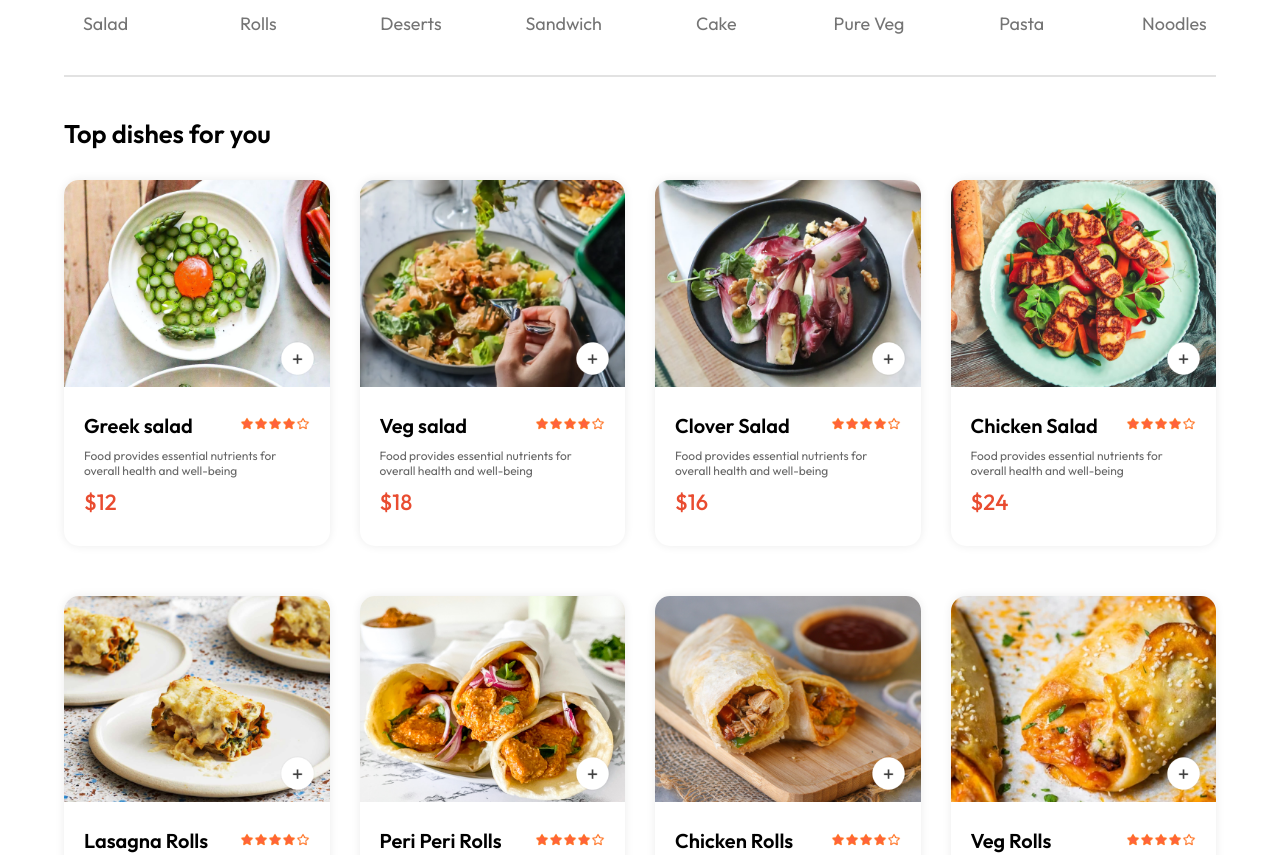
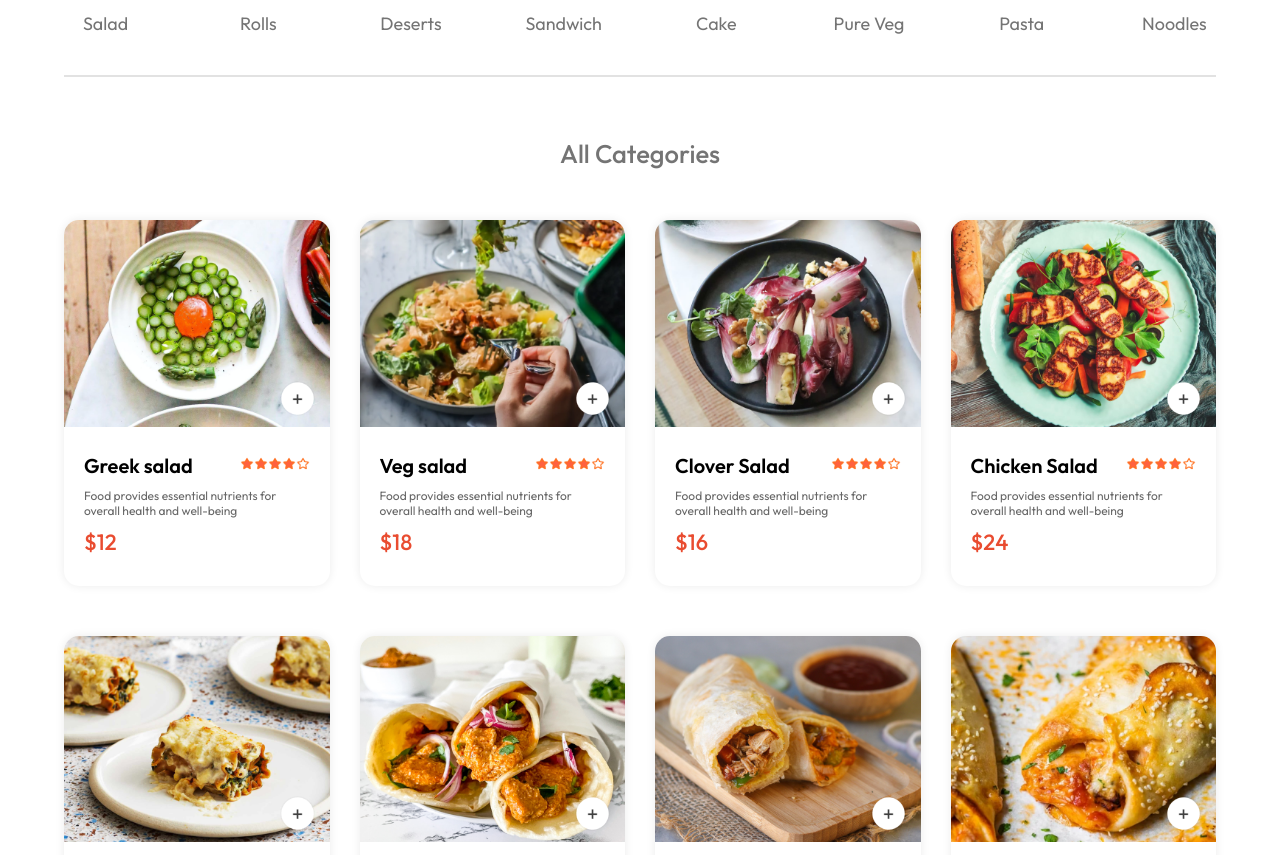
Before and after one commit to Niteshpanday05/food-order, a React (Vite) app: page / in a window 1280 px wide. Shown: the part 969-1824 px from the top of the page. Built offline with nearby package versions, Linux system fonts and the light colour scheme.

Commit message:
category section

```diff
--- a/src/assets/assets.js
+++ b/src/assets/assets.js
@@ -302,54 +302,5 @@ export const food_list = [
         description: "Food provides essential nutrients for overall health and well-being",
         category: "Pasta"
     },
-    {
-        _id: "26",
-        name: "Tomato Pasta",
-        image: food_26,
-        price: 18,
-        description: "Food provides essential nutrients for overall health and well-being",
-        category: "Pasta"
-    }, {
-        _id: "27",
-        name: "Creamy Pasta",
-        image: food_27,
-        price: 16,
-        description: "Food provides essential nutrients for overall health and well-being",
-        category: "Pasta"
-    }, {
-        _id: "28",
-        name: "Chicken Pasta",
-        image: food_28,
-        price: 24,
-        description: "Food provides essential nutrients for overall health and well-being",
-        category: "Pasta"
-    }, {
-        _id: "29",
-        name: "Buttter Noodles",
-        image: food_29,
-        price: 14,
-        description: "Food provides essential nutrients for overall health and well-being",
-        category: "Noodles"
-    }, {
-        _id: "30",
-        name: "Veg Noodles",
-        image: food_30,
-        price: 12,
-        description: "Food provides essential nutrients for overall health and well-being",
-        category: "Noodles"
-    }, {
-        _id: "31",
-        name: "Somen Noodles",
-        image: food_31,
-        price: 20,
-        description: "Food provides essential nutrients for overall health and well-being",
-        category: "Noodles"
-    }, {
-        _id: "32",
-        name: "Cooked Noodles",
-        image: food_32,
-        price: 15,
-        description: "Food provides essential nutrients for overall health and well-being",
-        category: "Noodles"
-    }
+
 ]
--- a/src/components/Carousel/Carousel.jsx
+++ b/src/components/Carousel/Carousel.jsx
@@ -4,7 +4,7 @@ import "./Carousel.css";
 const slides = [
   {
     id: 1,
-    image: "https://images.pexels.com/photos/4021952/pexels-photo-4021952.jpeg",
+    image: "https://images.pexels.com/photos/4109111/pexels-photo-4109111.jpeg",
     title: "Fresh & Delicious",
     description: "Enjoy the best quality food delivered to your door."
   },
--- a/src/components/FoodDisplay/FoodDisplay.css
+++ b/src/components/FoodDisplay/FoodDisplay.css
@@ -4,7 +4,14 @@
 
 .food-display h2{
     font-size: max(2vw, 24px);
-    font-weight: 600;
+    font-weight: 500;
+    margin-top: 30px;
+    padding: 20px;
+    justify-content: center;
+    display: flex;
+    align-items: center;
+    color:  #747474;
+
 }
 
 .food-display-list{
--- a/src/components/FoodDisplay/FoodDisplay.jsx
+++ b/src/components/FoodDisplay/FoodDisplay.jsx
@@ -8,7 +8,27 @@ const FoodDisplay = ({ category }) => {
 
   return (
     <div className="food-display" id="food-display">
-      <h2>Top dishes for you</h2>
+      <h2>All Categories</h2>
+      <div className="food-display-list">
+        {food_list.map((item,index) => {
+            // category filter
+          if ((category === "All" || category === item.category)) {
+            return (
+              <FoodItem
+                key={index}
+                id={item._id}
+                name={item.name}
+                description={item.description}
+                price={item.price}
+                oldPrice={item.oldPrice}
+                image={item.image}
+              />
+            );
+          }
+        })}
+      </div>
+
+       <h2>Popular this month</h2>
       <div className="food-display-list">
         {food_list.map((item,index) => {
             // category filter
```
